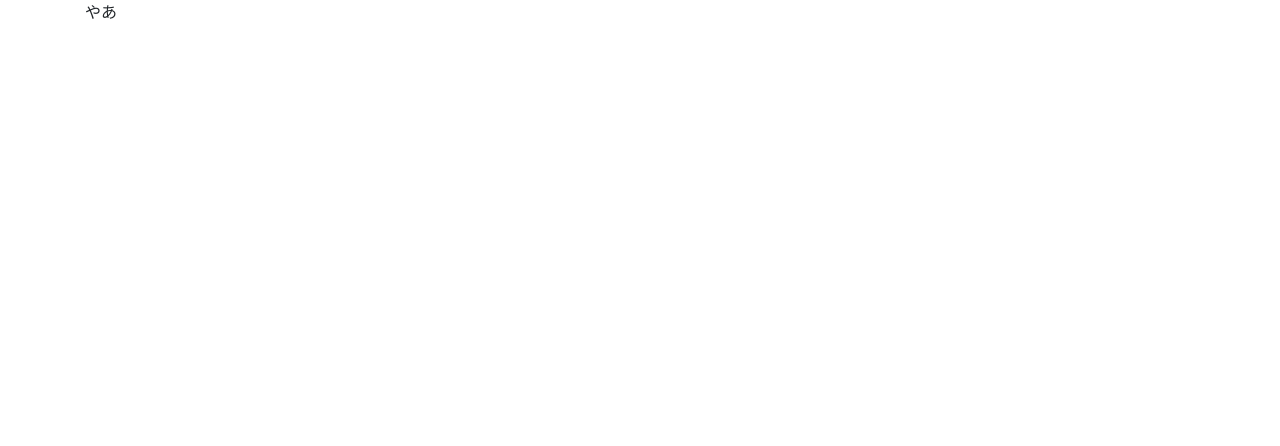
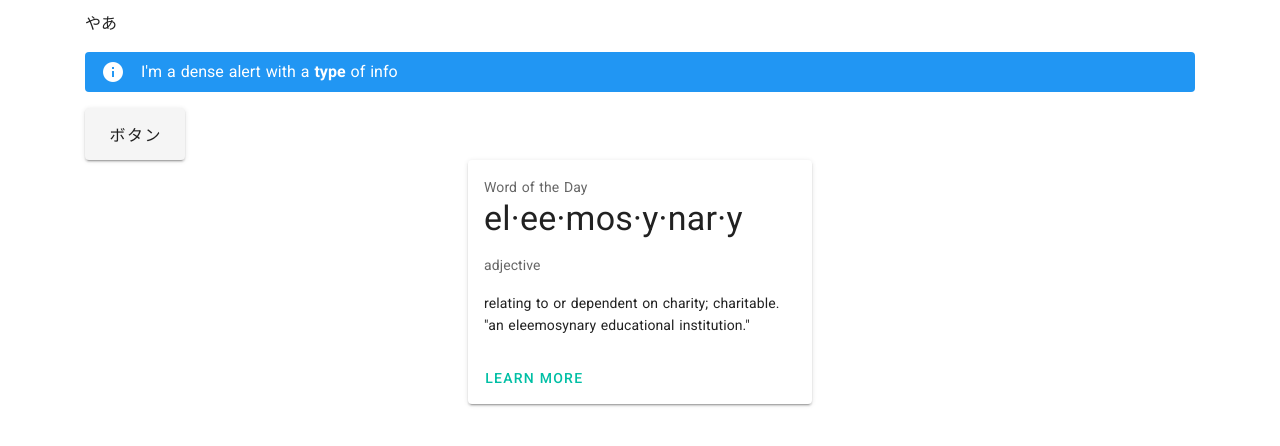
Before and after one commit to aso1801031/counselingApp, a Nuxt app: page / in a window 1280 px wide. Shown: the top 446 px of the page. Built offline with nearby package versions, Linux system fonts and the light colour scheme.

Commit message:
vuetify plugin

```diff
--- a/layouts/default.vue
+++ b/layouts/default.vue
@@ -1,7 +1,7 @@
 <template>
-  <div>
-    <Nuxt />
-  </div>
+  <v-app id="app">
+    <nuxt />
+  </v-app>
 </template>
 
 <style>
--- a/nuxt.config.js
+++ b/nuxt.config.js
@@ -28,6 +28,7 @@ export default {
 
   // Modules for dev and build (recommended): https://go.nuxtjs.dev/config-modules
   buildModules: [
+    '@nuxtjs/vuetify',
   ],
 
   // Modules: https://go.nuxtjs.dev/config-modules
@@ -38,5 +39,16 @@ export default {
 
   // Build Configuration: https://go.nuxtjs.dev/config-build
   build: {
+  },
+  vuetify: {
+    theme: {
+      primary: '#03a9f4',
+      secondary: '#607d8b',
+      accent: '#9c27b0',
+      error: '#f44336',
+      warning: '#ffc107',
+      info: '#009688',
+      success: '#4caf50'
+    }
   }
 }
--- a/package.json
+++ b/package.json
@@ -15,5 +15,7 @@
     "firebase": "^8.2.10",
     "nuxt": "^2.14.12"
   },
-  "devDependencies": {}
+  "devDependencies": {
+    "@nuxtjs/vuetify": "^1.11.3"
+  }
 }
--- a/pages/index.vue
+++ b/pages/index.vue
@@ -2,6 +2,62 @@
   <div class="container">
     <div>
       <p>やあ</p>
+      <v-alert
+      dense
+      type="info"
+    >
+      I'm a dense alert with a <strong>type</strong> of info
+    </v-alert>      <v-btn elevation="2"　x-large >ボタン</v-btn>
+      <v-card
+      class="mx-auto"
+      max-width="344"
+    >
+
+      <v-card-text>
+        <div>Word of the Day</div>
+        <p class="display-1 text--primary">
+          el·ee·mos·y·nar·y
+        </p>
+        <p>adjective</p>
+        <div class="text--primary">
+          relating to or dependent on charity; charitable.<br>
+          "an eleemosynary educational institution."
+        </div>
+      </v-card-text>
+      <v-card-actions>
+        <v-btn
+          text
+          color="teal accent-4"
+          @click="reveal = true"
+        >
+          Learn More
+        </v-btn>
+      </v-card-actions>
+
+      <v-expand-transition>
+        <v-card
+          v-if="reveal"
+          class="transition-fast-in-fast-out v-card--reveal"
+          style="height: 100%;"
+        >
+          <v-card-text class="pb-0">
+            <p class="display-1 text--primary">
+              Origin
+            </p>
+            <p>late 16th century (as a noun denoting a place where alms were distributed): from medieval Latin eleemosynarius, from late Latin eleemosyna ‘alms’, from Greek eleēmosunē ‘compassion’ </p>
+          </v-card-text>
+          <v-card-actions class="pt-0">
+            <v-btn
+              text
+              color="teal accent-4"
+              @click="reveal = false"
+            >
+              Close
+            </v-btn>
+          </v-card-actions>
+        </v-card>
+      </v-expand-transition>
+    </v-card>
     </div>
   </div>
 </template>
```
Also changed, not shown: 1 other file (tests, documents, lock files or other folders).
